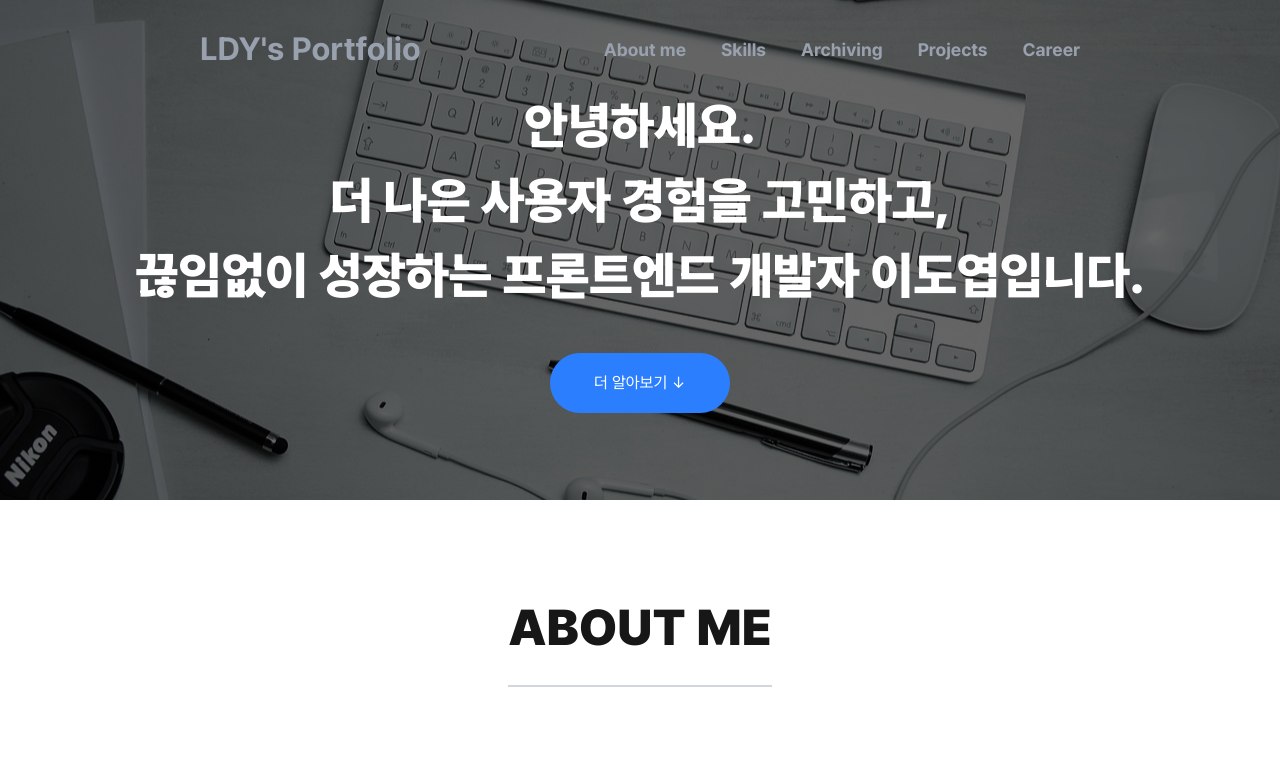
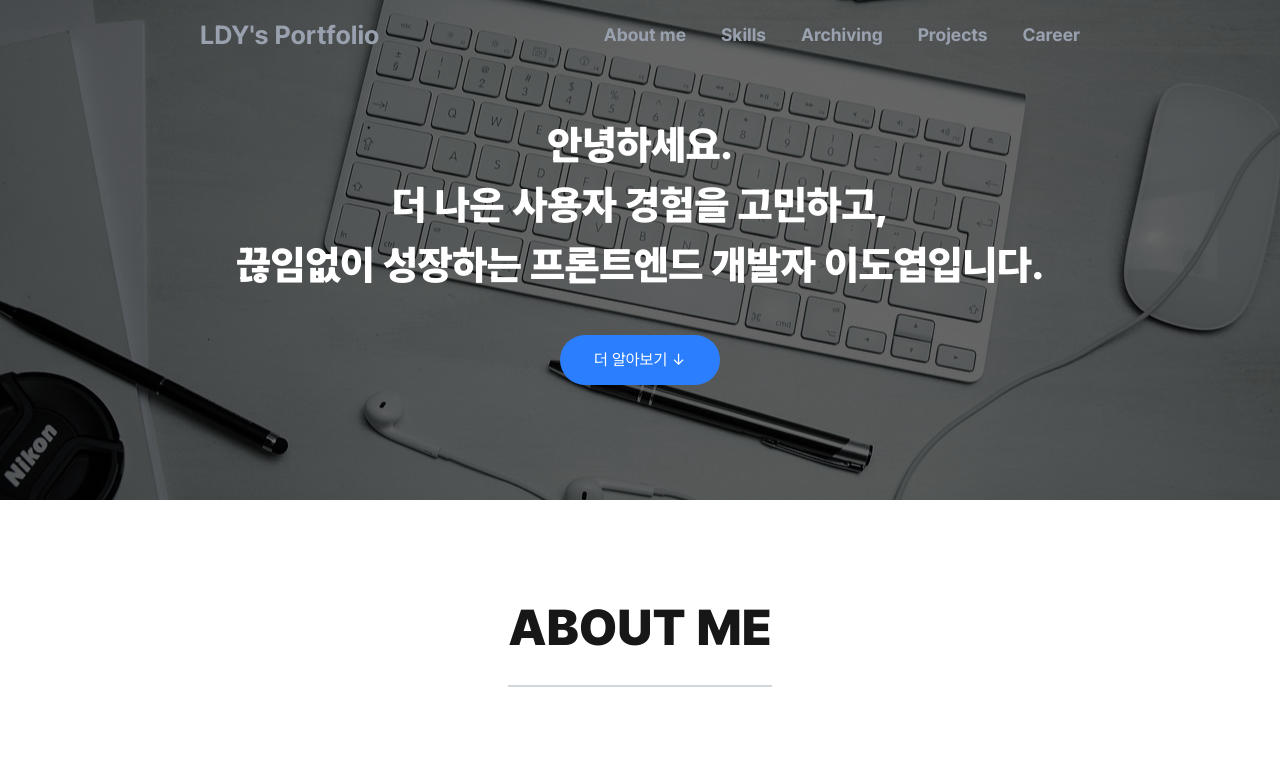
Before and after one commit to LDY981212/LDY981212.github.io, a Next.js app: page / in a window 1280 px wide. Shown: the top 759 px of the page. Built offline with nearby package versions, Linux system fonts and the light colour scheme.

Commit message:
Style: padding x line for Nav and width & height for page btn

```diff
--- a/src/app/page.tsx
+++ b/src/app/page.tsx
@@ -48,7 +48,7 @@ export default function Home() {
       >
         <div className="absolute inset-0 bg-black opacity-60"></div>
         <div className="relative z-10 flex flex-col items-center justify-center h-full text-white">
-          <h2 className="font-black text-center text-white text-[5rem]">
+          <h2 className="font-black text-center text-white text-[4rem]">
             안녕하세요.
             <br /> 더 나은 사용자 경험을 고민하고,
             <br />
@@ -56,7 +56,7 @@ export default function Home() {
           </h2>
           <button
             onClick={() => scrollToRefWidthOffset(aboutRef)}
-            className="mt-[4rem] px-[1rem] py-[1rem] w-[18rem] h-[6rem] text-[1.6rem] hover:bg-blue-800 transition-colors duration-300 bg-blue-500 text-white rounded-full cursor-pointer"
+            className="mt-[4rem] px-[1rem] py-[1rem] w-[16rem] h-[5rem] text-[1.6rem] hover:bg-blue-800 transition-colors duration-300 bg-blue-500 text-white rounded-full cursor-pointer"
           >
             더 알아보기 ↓
           </button>
--- a/src/components/Nav.tsx
+++ b/src/components/Nav.tsx
@@ -8,14 +8,14 @@ export default function Nav({
 }: NavProps) {
   return (
     <div
-      className={`flex justify-between items-center px-[20rem] py-[2.5rem]  ${
+      className={`flex justify-between items-center px-[20rem] py-[1.5rem]  ${
         isScrolled
           ? "text-white bg-gray-400 border-b border-gray-400 shadow-lg"
           : "text-gray-400"
       }`}
     >
       <button
-        className="text-[3.2rem] font-bold cursor-pointer hover:text-blue-500"
+        className="text-[2.6rem] font-bold cursor-pointer hover:text-blue-500"
         onClick={onClickLogo}
       >
         LDY&apos;s Portfolio
```
